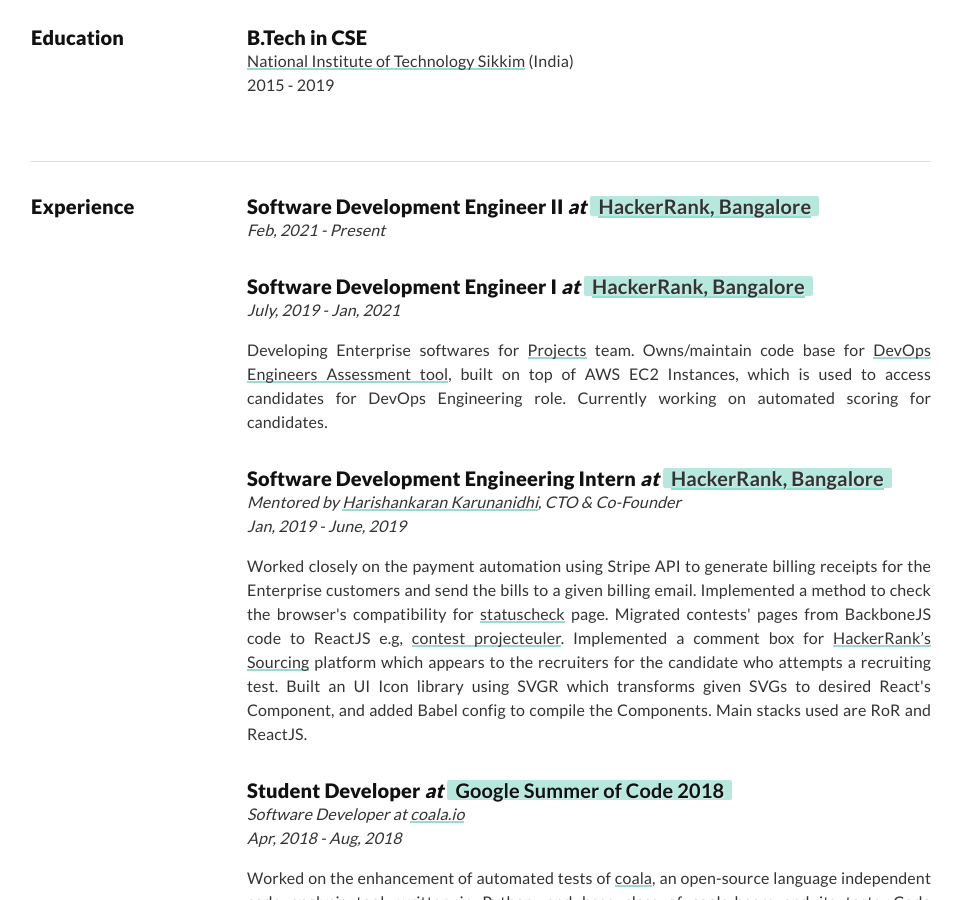
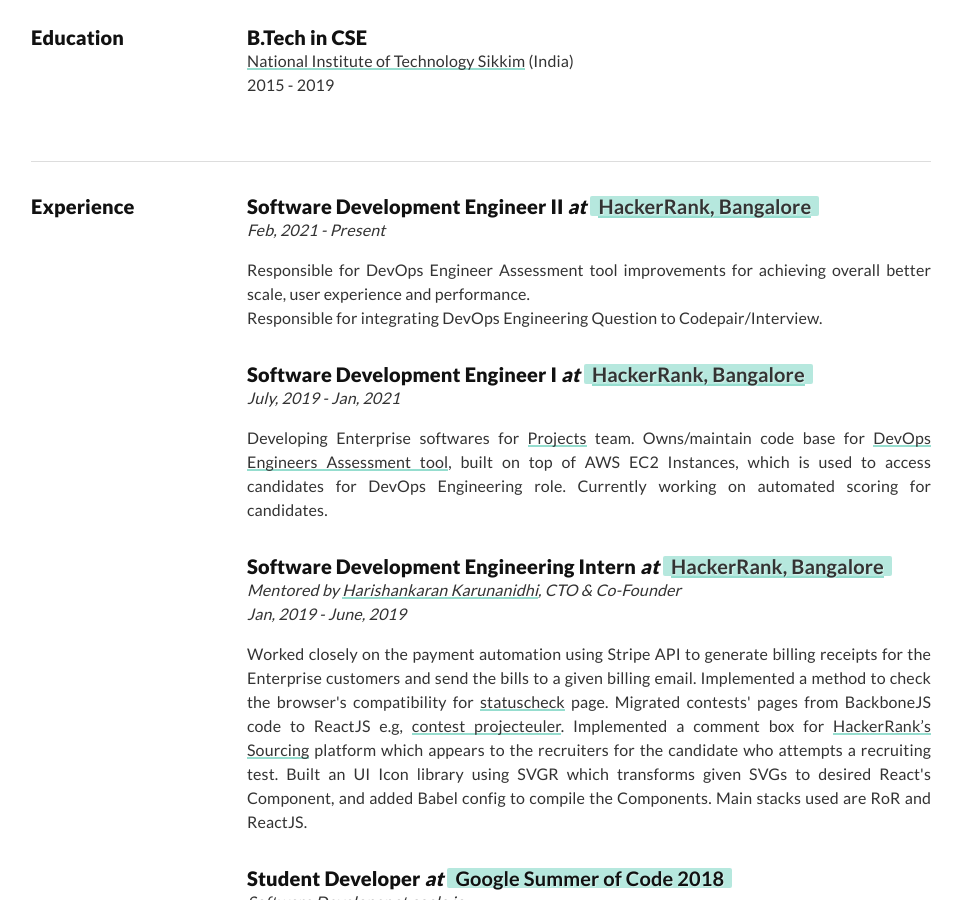
Before and after one commit to sangamcse/resume, a Jekyll site: the page built from index.html, in a window 1280 px wide and 900 px high, scrolled down 473 px. Shown: the whole window, without its empty margins (159-1121 px from the left). Built offline with Jekyll 4.4.1, drawn with Linux system fonts in a browser that asks for light colours.

Commit message:
fix bug, for realz
Signed-off-by: Sangam Kumar <sangamcse.dev@gmail.com>

```diff
--- a/_data/experiences.yml
+++ b/_data/experiences.yml
@@ -2,7 +2,7 @@
 - title: Software Development Engineer II
   location: <a class="u-link" target="_blank" href="https://www.hackerrank.com/">HackerRank, Bangalore</a>
   duration: Feb, 2021 - Present
-  description: ''
+  description: Responsible for DevOps Engineer Assessment tool improvements for achieving overall better scale, user experience and performance.<br />Responsible for integrating DevOps Engineering Question to Codepair/Interview.
 
 - title: Software Development Engineer I
   location: <a class="u-link" target="_blank" href="https://www.hackerrank.com/">HackerRank, Bangalore</a>
```
